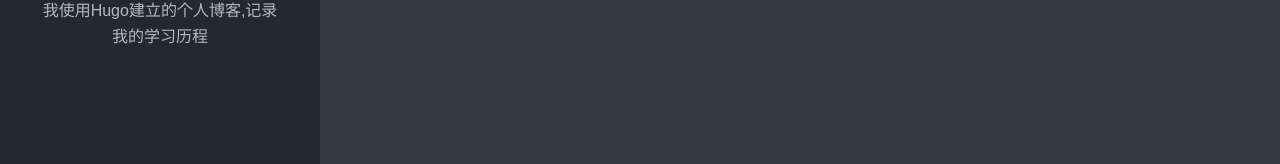
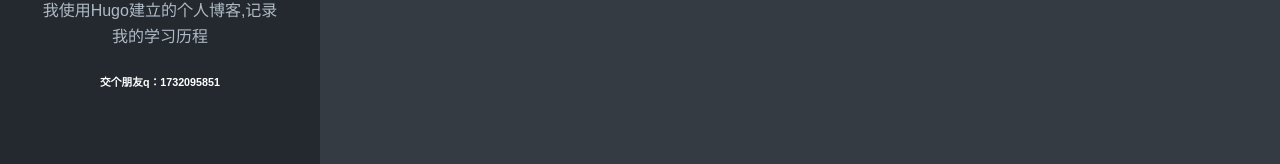
Before and after one commit to zhengfanhua/zhengfanhua.github.io, a plain HTML site: page index.html in a window 1280 px wide. Shown: the part 306-470 px from the top of the page. Drawn offline with Linux system fonts and the light colour scheme.

Commit message:
Update index.html
改一下

```diff
--- a/index.html
+++ b/index.html
@@ -28,6 +28,7 @@
       <a href="https://zhengfanhua.github.io"><img class="app-header-avatar" src="/avatar.jpg" alt="zengfanhua" /></a>
       <h1>北辰</h1>
       <p>我使用Hugo建立的个人博客,记录我的学习历程</p>
+      <h6>交个朋友q：1732095851</h6>
       <div class="app-header-social">
 
       </div>
@@ -36,6 +37,7 @@
 
   <article>
     <h1>北辰</h1>
+
     <ul class="posts-list">
 
         <li class="posts-list-item">
```
